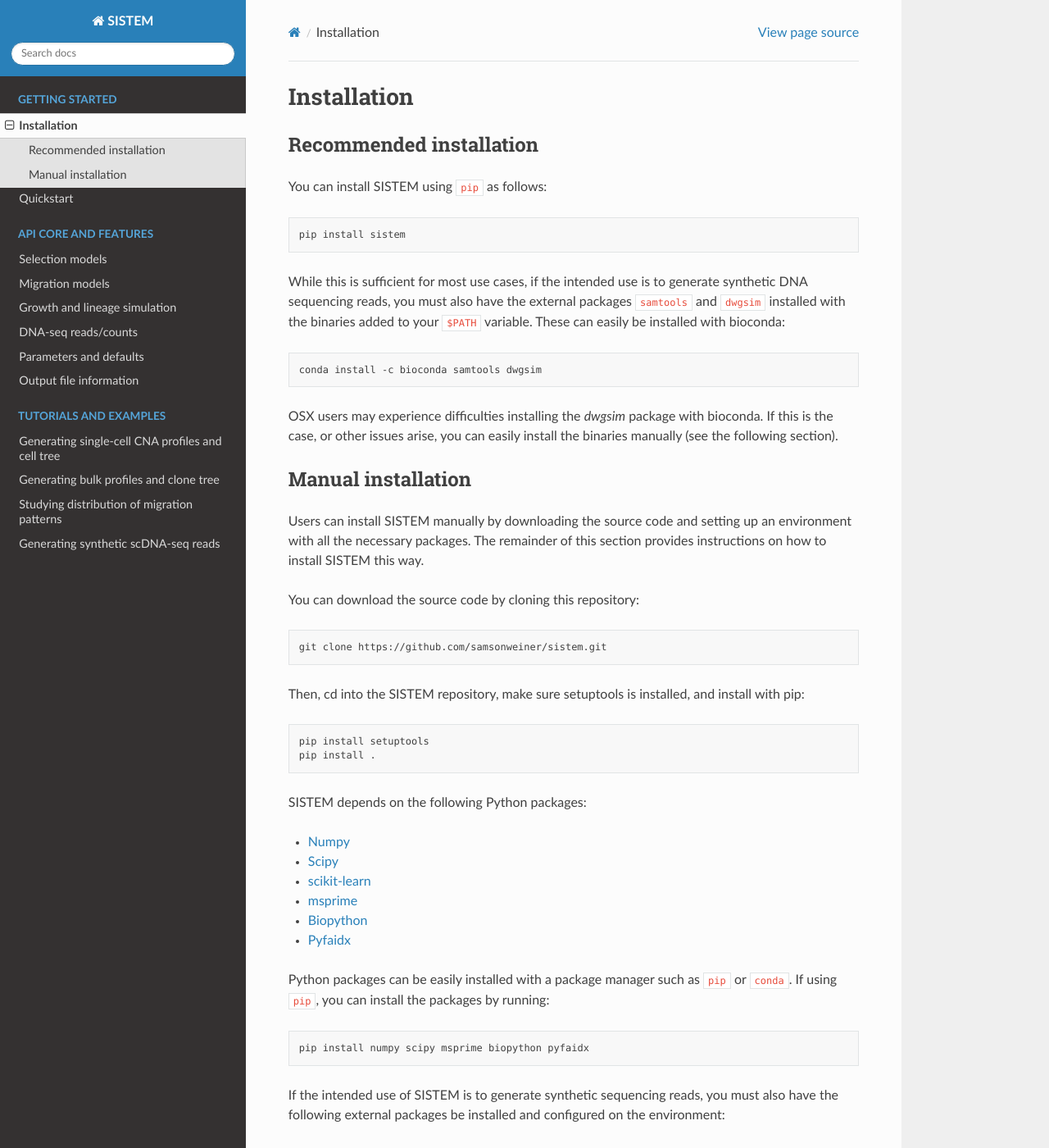
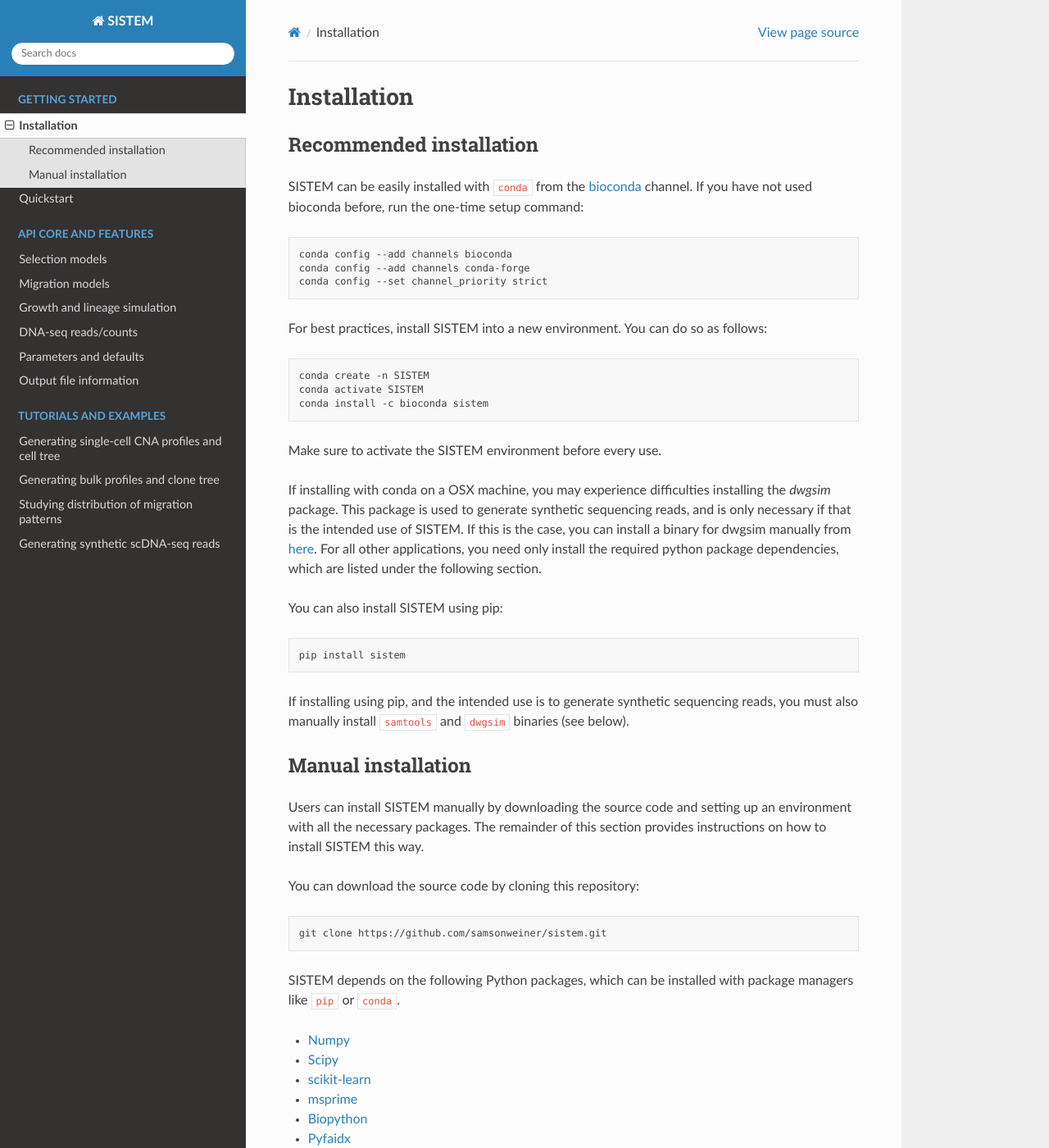
Before and after one commit to samsonweiner/sistem, a Sphinx documentation site: the page built from docs/source/install.rst, in a window 1280 px wide and 1400 px high. Shown: the whole window at 82% size. Built offline with Sphinx 7.4.7 and the Read the Docs theme 3.1.0, drawn with Linux system fonts in a browser that asks for light colours; some of the changed text lies outside the part shown.

Commit message:
current installation instructions

```diff
--- a/docs/source/install.rst
+++ b/docs/source/install.rst
@@ -5,50 +5,33 @@
 
 Recommended installation
 ------------------------
-
-You can install SISTEM using :code:`pip` as follows:
+SISTEM can be easily installed with :code:`conda` from the `bioconda <https://bioconda.github.io/>`_ channel. If you have not used bioconda before, run the one-time setup command:
 
 .. code-block:: bash
 
-        pip install sistem
+    conda config --add channels bioconda
+    conda config --add channels conda-forge
+    conda config --set channel_priority strict
 
-While this is sufficient for most use cases, if the intended use is to generate synthetic DNA sequencing reads, you must also have the external packages :code:`samtools` and :code:`dwgsim` installed with the binaries added to your :code:`$PATH` variable. These can easily be installed with bioconda:
+For best practices, install SISTEM into a new environment. You can do so as follows:
 
 .. code-block:: bash
 
-    conda install -c bioconda samtools dwgsim
+    conda create -n SISTEM
+    conda activate SISTEM
+    conda install -c bioconda sistem
 
-OSX users may experience difficulties installing the *dwgsim* package with bioconda. If this is the case, or other issues arise, you can easily install the binaries manually (see the following section).
+Make sure to activate the SISTEM environment before every use.
 
+If installing with conda on a OSX machine, you may experience difficulties installing the *dwgsim* package. This package is used to generate synthetic sequencing reads, and is only necessary if that is the intended use of SISTEM. If this is the case, you can install a binary for dwgsim manually from `here <https://github.com/nh13/DWGSIM/blob/main/docs/02_Installation.md>`_. For all other applications, you need only install the required python package dependencies, which are listed under the following section.
 
-..
-    SISTEM can be easily installed with :code:`conda` from the `bioconda <https://bioconda.github.io/>`_ channel. If you have not used bioconda before, run the one-time setup command:
+You can also install SISTEM using pip:
 
-    .. code-block:: bash
+.. code-block:: bash
 
-        conda config --add channels bioconda
-        conda config --add channels conda-forge
-        conda config --set channel_priority strict
+    pip install sistem
 
-    For best practices, install SISTEM into a new environment. You can do so as follows:
-
-    .. code-block:: bash
-
-        conda create -n SISTEM
-        conda activate SISTEM
-        conda install -c bioconda sistem
-
-    Make sure to activate the SISTEM environment before every use.
-
-    If installing with conda on a OSX machine, you may experience difficulties installing the *dwgsim* package. This package is used to generate synthetic sequencing reads, and is only necessary if that is the intended use of SISTEM. If this is the case, you can install a binary for dwgsim manually from `here <https://github.com/nh13/DWGSIM/blob/main/docs/02_Installation.md>`_. For all other applications, you need only install the required python package dependencies, which are listed under the following section.
-
-    You can also install SISTEM using pip:
-
-    .. code-block:: bash
-
-        pip install sistem
-
-    However, if the intended use is to generate synthetic sequencing reads, you must also manually install :code:`samtools` and :code:`dwgsim` binaries (see below).
+If installing using pip, and the intended use is to generate synthetic sequencing reads, you must also manually install :code:`samtools` and :code:`dwgsim` binaries (see below).
 
 Manual installation
 -------------------
@@ -60,15 +43,7 @@
 
     git clone https://github.com/samsonweiner/sistem.git
 
-
-Then, cd into the SISTEM repository, make sure setuptools is installed, and install with pip:
-
-.. code-block:: bash
-
-    pip install setuptools
-    pip install .
-
-SISTEM depends on the following Python packages:
+SISTEM depends on the following Python packages, which can be installed with package managers like :code:`pip` or :code:`conda`.
 
 * `Numpy <https://numpy.org/>`_
 * `Scipy <https://scipy.org/>`_
@@ -76,14 +51,16 @@
 * `msprime <hhttps://tskit.dev/msprime/docs/latest/intro.html>`_
 * `Biopython <https://biopython.org/>`_
 * `Pyfaidx <https://github.com/mdshw5/pyfaidx>`_
+* `setuptools <https://pypi.org/project/setuptools/>`
 
-Python packages can be easily installed with a package manager such as :code:`pip` or :code:`conda`. If using :code:`pip`, you can install the packages by running:
+Once installed, cd into the SISTEM repository and install the project:
 
 .. code-block:: bash
 
-    pip install numpy scipy msprime biopython pyfaidx
+    pip install .
 
-If the intended use of SISTEM is to generate synthetic sequencing reads, you must also have the following external packages be installed and configured on the environment:
+
+If generating synthetic sequencing reads, SISTEM also requires that the following external packages be installed and configured on the environment.
 
 * `samtools <http://www.htslib.org/download/>`_
 * `dwgsim <https://github.com/nh13/DWGSIM>`_ version >=0.1.13
@@ -92,6 +69,6 @@
 
 .. code-block:: bash
 
-    export PATH=/path/to/samtools/bin:$PATH
+    export PATH=/path/to/bin:$PATH
 
 You may also wish to add this line to your *~/.bashrc* or */.bash_profile* configuration file to avoid having to retype this command on login.
```
